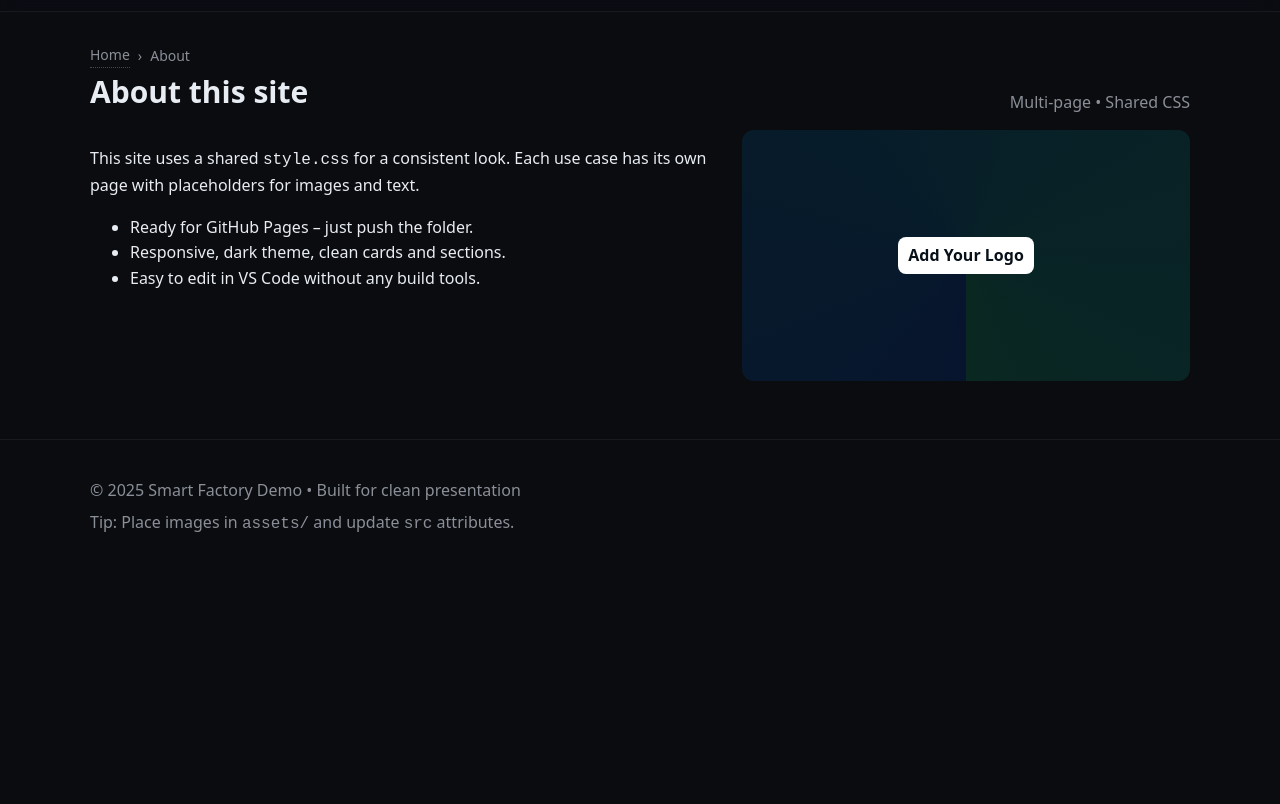
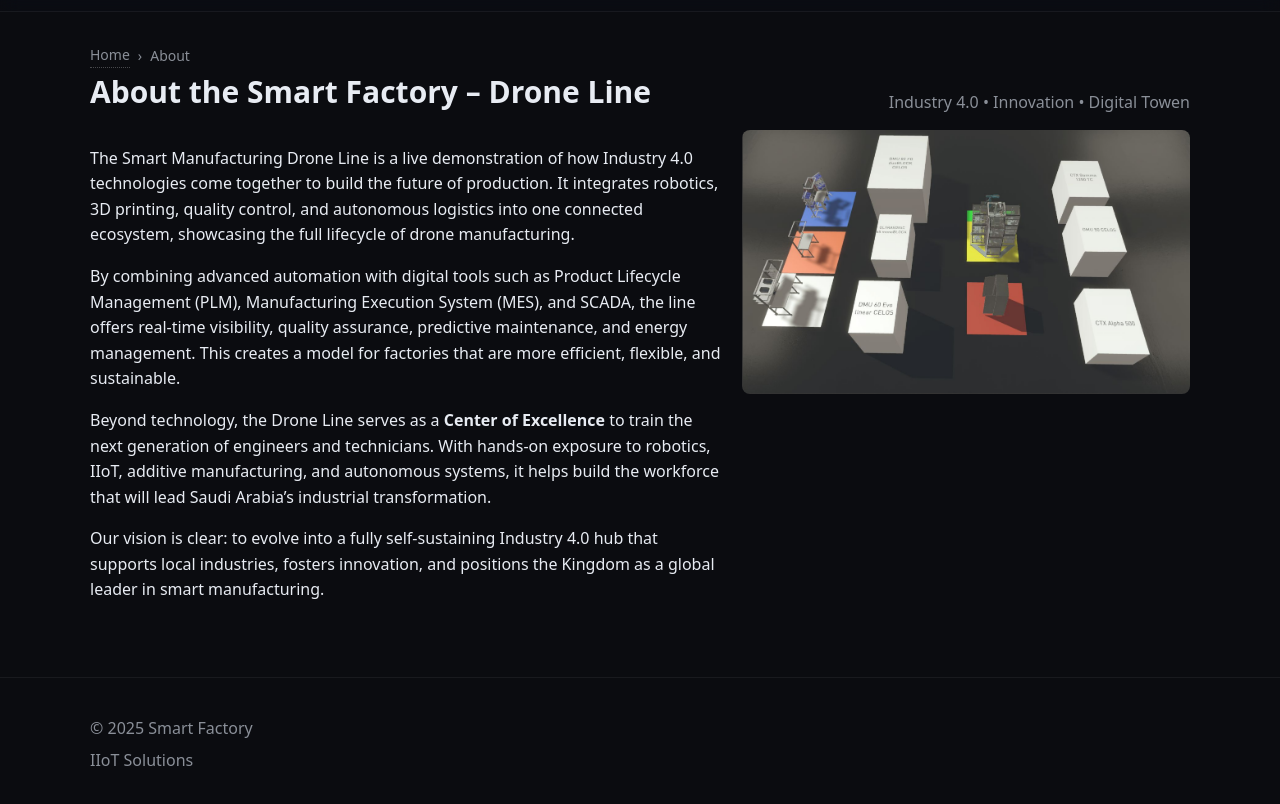
Before and after one commit to AbdulBaJ/use-case-website.io, a plain HTML site: page about.html in a window 1280 px wide. Shown: the part 118-922 px from the top of the page. Before the commit the page ends 800 px from the top, so only its background shows below. Drawn offline with Linux system fonts and the light colour scheme.

```diff
--- a/about.html
+++ b/about.html
@@ -26,26 +26,48 @@
   <section class="container" style="padding-top:32px">
     <div class="breadcrumbs"><a href="index.html">Home</a> › <span>About</span></div>
     <div class="section-head">
-      <h2>About this site</h2>
-      <span class="muted">Multi‑page • Shared CSS</span>
+      <h2>About the Smart Factory – Drone Line</h2>
+      <span class="muted">Industry 4.0 • Innovation • Digital  Towen </span>
     </div>
     <div class="section-body">
       <div class="text">
-        <p>This site uses a shared <code>style.css</code> for a consistent look. Each use case has its own page with placeholders for images and text.</p>
-        <ul>
-          <li>Ready for GitHub Pages – just push the folder.</li>
-          <li>Responsive, dark theme, clean cards and sections.</li>
-          <li>Easy to edit in VS Code without any build tools.</li>
-        </ul>
+        <p>
+          The Smart Manufacturing Drone Line is a live demonstration of how Industry 4.0
+          technologies come together to build the future of production. It integrates
+          robotics, 3D printing, quality control, and autonomous logistics into one connected
+          ecosystem, showcasing the full lifecycle of drone manufacturing.
+        </p>
+        <p>
+          By combining advanced automation with digital tools such as Product Lifecycle
+          Management (PLM), Manufacturing Execution System (MES), and SCADA, the line offers
+          real-time visibility, quality assurance, predictive maintenance, and energy
+          management. This creates a model for factories that are more efficient, flexible,
+          and sustainable.
+        </p>
+        <p>
+          Beyond technology, the Drone Line serves as a <strong>Center of Excellence</strong>
+          to train the next generation of engineers and technicians. With hands-on exposure
+          to robotics, IIoT, additive manufacturing, and autonomous systems, it helps build
+          the workforce that will lead Saudi Arabia’s industrial transformation.
+        </p>
+        <p>
+          Our vision is clear: to evolve into a fully self-sustaining Industry 4.0 hub that
+          supports local industries, fosters innovation, and positions the Kingdom as a
+          global leader in smart manufacturing.
+        </p>
       </div>
-      <div class="pic"><div class="media"><span>Add Your Logo</span></div></div>
-    </div>
+    <div class="pic">
+  <div class="media" style="display:flex; justify-content:center; align-items:center;">
+    <img src="assets/digital-pic.png" alt="Smart Factory Drone Line" style="max-width:100%; height:auto; border-radius:8px;">
+  </div>
+</div>
+
   </section>
   <footer>
   <div class="container">
-    <div>© <span>2025</span> Smart Factory Demo • Built for clean presentation</div>
+    <div>© <span>2025</span> Smart Factory </div>
     <div class="spacer"></div>
-    <div class="muted">Tip: Place images in <code>assets/</code> and update <code>src</code> attributes.</div>
+    <div class="muted">IIoT Solutions</div>
   </div>
 </footer>
 </body>
```
Also changed, not shown: index.html (+3 -3 lines), assets/digital-pic.png (added).
